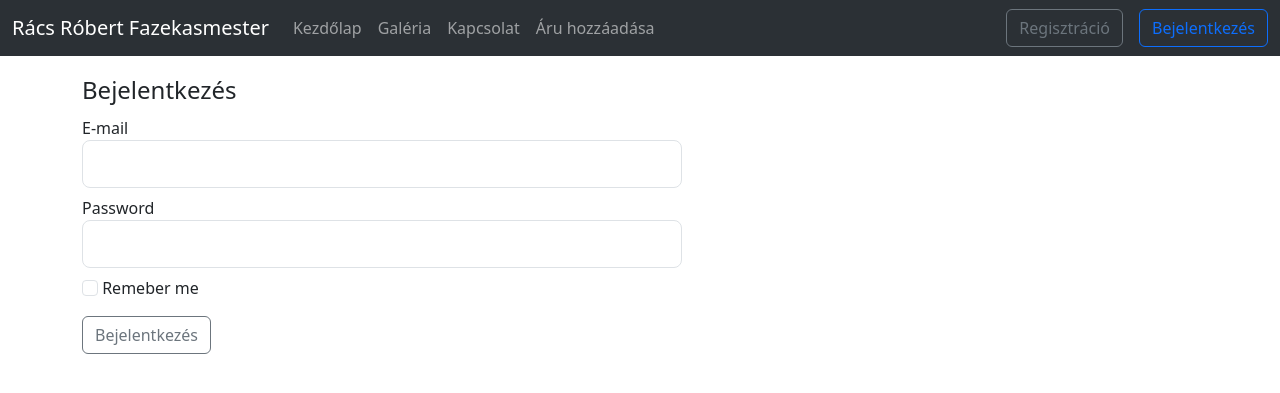
After one commit to racsben/flask, a Flask app: page /login in a window 1280 px wide. The commit adds this page. Shown: the top 393 px of the page. Run offline with Flask 3, Linux system fonts and the light colour scheme; parts of the project's set-up code (start-up, migrations or seed data) failed here and were passed over.

Commit message:
login-logout

```diff
--- a/uzenofal/__init__.py
+++ b/uzenofal/__init__.py
@@ -1,11 +1,17 @@
 from flask import Flask
 from flask_sqlalchemy import SQLAlchemy
 from flask_bcrypt import Bcrypt
+from flask_login import LoginManager
 
 db = SQLAlchemy()
 app = Flask(__name__)
 app.config.from_object('config')
 db.init_app(app)
 bcrypt = Bcrypt()
+login_manager = LoginManager()
+login_manager.init_app(app)
+login_manager.login_message = 'Ennek az oldalnak az elérése belépéshez kötött'
+login_manager.login_message_category = 'danger'
+login_manager.login_view = 'login'
 
 from uzenofal import routes
--- a/uzenofal/forms.py
+++ b/uzenofal/forms.py
@@ -1,6 +1,7 @@
 from flask_wtf import FlaskForm
-from wtforms import StringField,IntegerField,SubmitField, PasswordField, DateField, EmailField
+from wtforms import StringField,IntegerField,SubmitField, PasswordField, DateField, EmailField, BooleanField
 from wtforms.validators import DataRequired, Length, Email, EqualTo, ValidationError
+from sqlalchemy import select
 
 from uzenofal.models import User
 
@@ -29,3 +30,9 @@ class NewUserForm(FlaskForm):
         user = User.query.filter_by(email=email.data).first()
         if user:
             raise ValidationError('Ez az e-mail cím már foglalt. Adjon meg másikat!')
+
+class LoginForm(FlaskForm):
+    email = StringField('E-mail', validators=[DataRequired()])
+    password = PasswordField("Password", validators=[DataRequired()])
+    remember = BooleanField('Remeber me')
+    submitlogin = SubmitField('Bejelentkezés')
--- a/uzenofal/routes.py
+++ b/uzenofal/routes.py
@@ -1,9 +1,10 @@
 from flask import Flask, redirect, url_for, render_template, request, flash
+from flask_login import login_user, current_user, login_required, logout_user
 
 from uzenofal import app, db, bcrypt
 from uzenofal.models import Object, User
 from uzenofal.data import test_aruk, test_users
-from uzenofal.forms import NewObjectForm, NewUserForm
+from uzenofal.forms import NewObjectForm, NewUserForm, LoginForm
 
 with app.app_context():
     db.create_all()
@@ -37,6 +38,7 @@ def rolam():
     return render_template('about.html', title="Rólam")
 
 @app.route('/create/new', methods=['GET', 'POST'])
+@login_required
 def create():
     form = NewObjectForm()
     if request.method == 'POST':
@@ -52,13 +54,39 @@ def create():
 @app.route('/register', methods=['GET', 'POST'])
 def register():
     form = NewUserForm()
-    if request.method == 'POST':
-        if form.validate_on_submit():
-            hashed_user_pswd = bcrypt.generate_password_hash(form.password.data).decode('utf-8')
-            user = User(username=form.username.data, email=form.email.data, password=hashed_user_pswd)
-            db.session.add(user)
-            db.session.commit()
-            flash('Sikeres regisztráció. Jelentkezz be!', 'success')
-            print(User.query.all())
-            return redirect(url_for('kezdolap'))
+    if form.validate_on_submit():
+        hashed_user_pswd = bcrypt.generate_password_hash(form.password.data).decode('utf-8')
+        user = User(username=form.username.data, email=form.email.data, password=hashed_user_pswd)
+        db.session.add(user)
+        db.session.commit()
+        flash('Sikeres regisztráció. Jelentkezz be!', 'success')
+        print(User.query.all())
+        return redirect(url_for('kezdolap'))
     return render_template('register.html', title="Regisztráció", form=form)
+
+@app.route('/login', methods=['GET', 'POST'])
+def login():
+    if current_user.is_authenticated:
+        return redirect(url_for('kedolap'))
+    form = LoginForm()
+    if form.validate_on_submit():
+        user = User.query.filter_by(email=form.email.data).first()
+        if user and bcrypt.check_password_hash(user.password, form.password.data):
+            login_user(user, remember=form.remember.data)
+            next_page = request.args.get('next')
+            return redirect(next_page) if next_page else redirect(url_for('kezdolap'))
+            flash('Sikeres bejelentkezés')
+        else:
+            flash('Sikertelen bejelentkezés. Ellenőrizd az email címet és jelszót!', 'danger')
+    return render_template('login.html', title="Bejelentkezés", form=form)
+
+
+@app.route('/logout')
+def logout():
+    logout_user()
+    return redirect(url_for('kezdolap'))
+
+@app.route('/account')
+@login_required
+def account():
+    return render_template('account.html', title='Felhasználói fiók')
--- /dev/null
+++ b/uzenofal/templates/account.html
@@ -0,0 +1,6 @@
+{% extends 'index.html' %}
+
+{% block content %}
+
+    <h2>{{ current_user.username }}</h2>
+{% endblock content %}
--- a/uzenofal/templates/index.html
+++ b/uzenofal/templates/index.html
@@ -29,14 +29,26 @@
                         <a class="nav-link" href="{{url_for('kapcsolat')}}" >Kapcsolat</a>
                     </li>
                     <li class="nav-item">
-                        <a class="nav-link" href="{{ url_for('create') }}" >Áru hozzáadása</a>
+                        <a class="nav-link" href="{{ url_for('create')}}" >Áru hozzáadása</a>
                     </li>
                 </ul>
                 <div class="d-flex">
-                    <a type="button" class="btn btn-outline-secondary" href="{{ url_for('register')}}">
+                    {% if current_user.is_authenticated %}
+                        <a type="button" class="btn btn-outline-secondary" href="{{url_for('account')}}">
+                            Felhasználói fiók
+                        </a>
+                        <a type="button" class="btn btn-outline-primary ms-3" href="{{ url_for('logout')}}">
+                            Kijelentkezés
+                        </a>
+                    {% else %}
+                        <a type="button" class="btn btn-outline-secondary" href="{{ url_for('register')}}">
                         Regisztráció
-                    </a>
-                    <a type="button" class="btn btn-outline-primary ms-3" >Bejelentkezés</a>
+                        </a>
+                        <a type="button" class="btn btn-outline-primary ms-3" href="{{ url_for('login')}}" >
+                        Bejelentkezés
+                        </a>
+                    {% endif %}
+
                 </div>
             </div>
         </div>
--- /dev/null
+++ b/uzenofal/templates/login.html
@@ -0,0 +1,50 @@
+{% extends 'index.html' %}
+
+{% block content %}
+    <div class="content-section">
+        <form action="" method="POST">
+        {{ form.hidden_tag() }}
+        <fieldset class="form-group">
+            <legend class="border-bottom-mb-3">Bejelentkezés</legend>
+            <div class="form-group mt-2">
+                {{ form.email.label(class="form-control-label") }}
+
+                {% if form.email.errors %}
+                    {{ form.email(class="form-control form-control-lg is-invalid") }}
+                    <div class="invalid-feedback">
+                        {% for error in form.email.errors %}
+                            <span>{{ error }}</span>
+                        {% endfor %}
+                    </div>
+                {% else %}
+                    {{ form.email(class="form-control form-control-lg") }}
+                {% endif %}
+            </div>
+
+            <div class="form-group mt-2">
+                {{ form.password.label(class="form-control-label") }}
+                {% if form.password.errors %}
+                    {{ form.password(class="form-control form-control-lg is-invalid") }}
+                    <div class="invalid-feedback">
+                        {% for error in form.password.errors %}
+                            <span>{{ error }}</span>
+                        {% endfor %}
+                    </div>
+                {% else %}
+                    {{ form.password(class="form-control form-control-lg") }}
+                {% endif %}
+            </div>
+
+            <div class="form-group mt-2">
+                {{ form.remember(class="form-check-input") }}
+                {{ form.remember.label(class="form-control-label") }}
+            </div>
+        </fieldset>
+
+        <div class="form-group mt-3">
+                {{ form.submitlogin(class="btn btn-outline-secondary") }}
+        </div>
+    </form>
+
+    </div>
+{% endblock content %}
```
Also changed, not shown: requirements.txt (+5 -3 lines), uzenofal/models.py (+8 -2 lines), instance/site.db.
